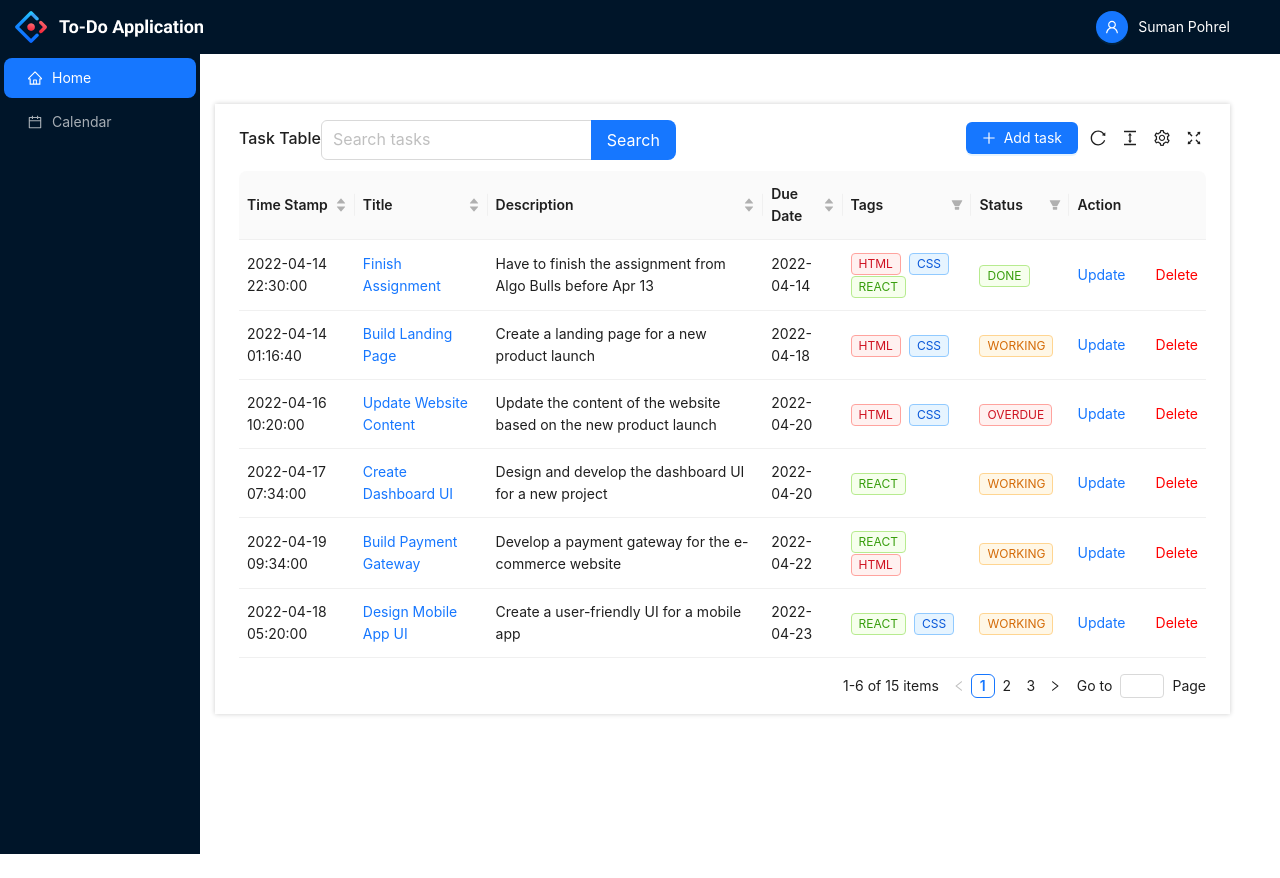
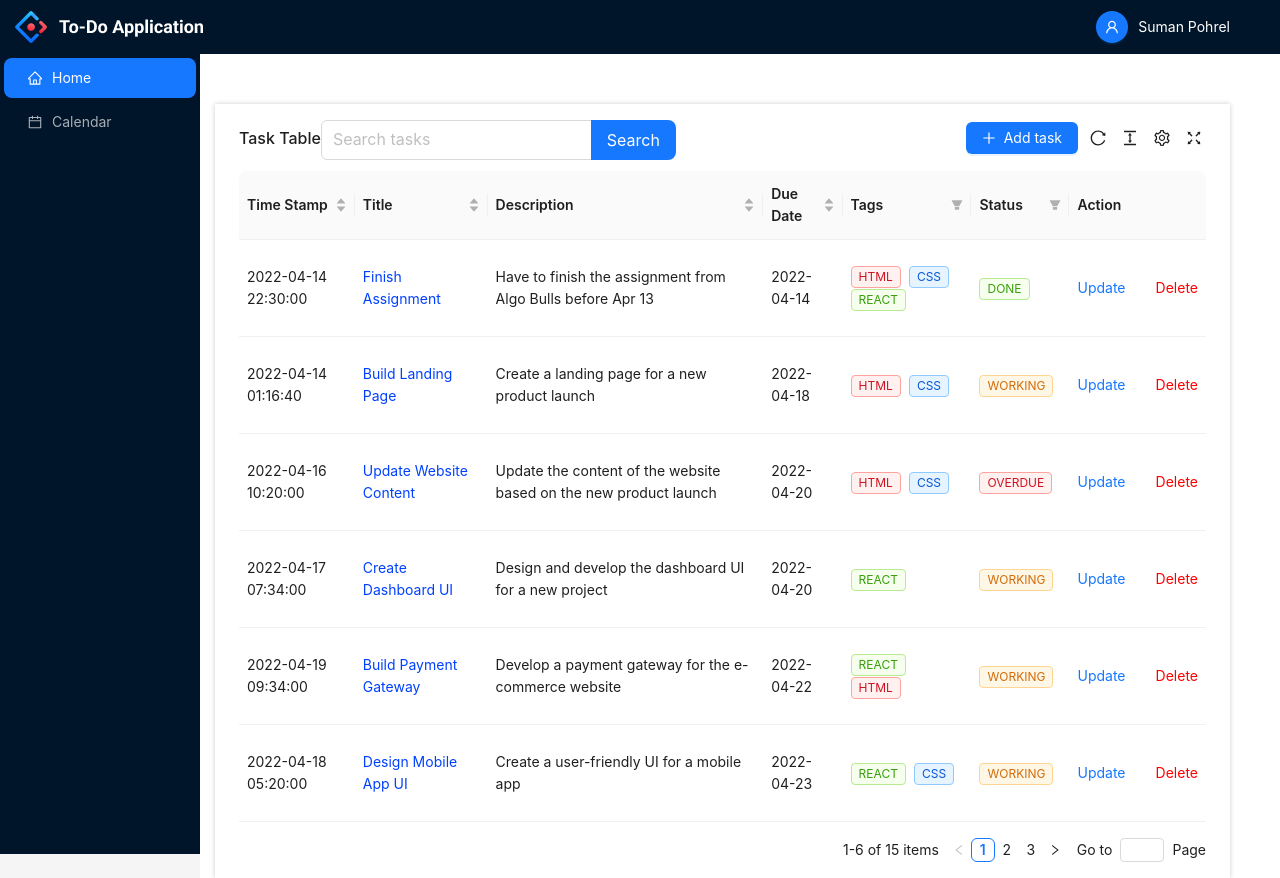
Before and after one commit to Suman196pokhrel/to-do-Application-Ant-Design-Pro, a React (Create React App) app: page /home in a window 1280 px wide. Before the commit the page ends 854 px from the top, so only its background shows below. Built offline with nearby package versions, Linux system fonts and the light colour scheme.

Commit message:
replaced a tag with p

```diff
--- a/src/components/TableComp/ProTaleComp.jsx
+++ b/src/components/TableComp/ProTaleComp.jsx
@@ -211,7 +211,7 @@ export default function ProTableComp() {
       dataIndex: 'title',
       key: 'title',
       sorter: (a, b) => a.title.localeCompare(b.title),
-      render: (text) => <a href=''>{text}</a>,
+      render: (text) => <p  style={{color:"rgb(0, 64, 255)"}}>{text}</p>,
     },
     {
       title: 'Description',
```
Also changed, not shown: 8 other files (tests, documents, lock files or other folders).
